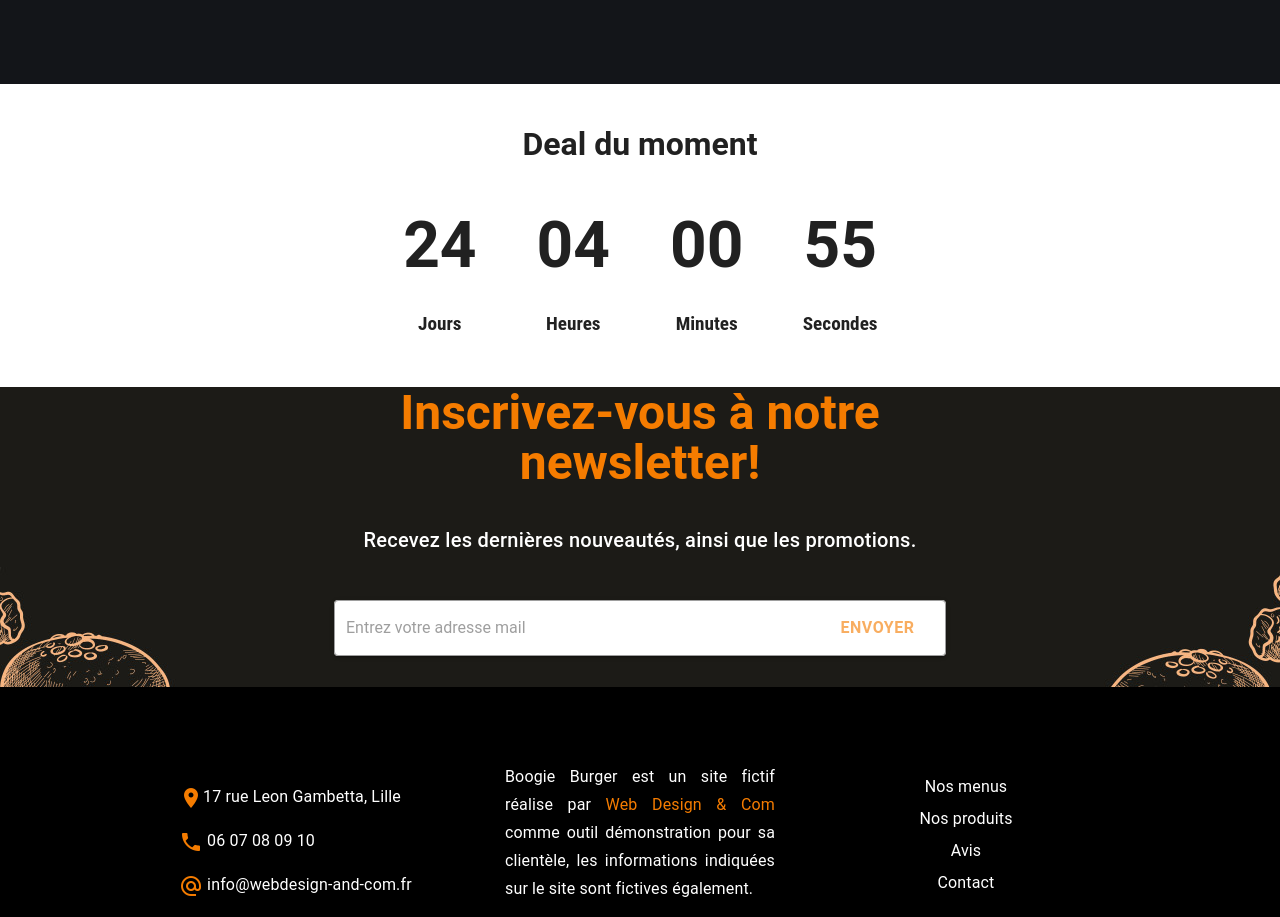
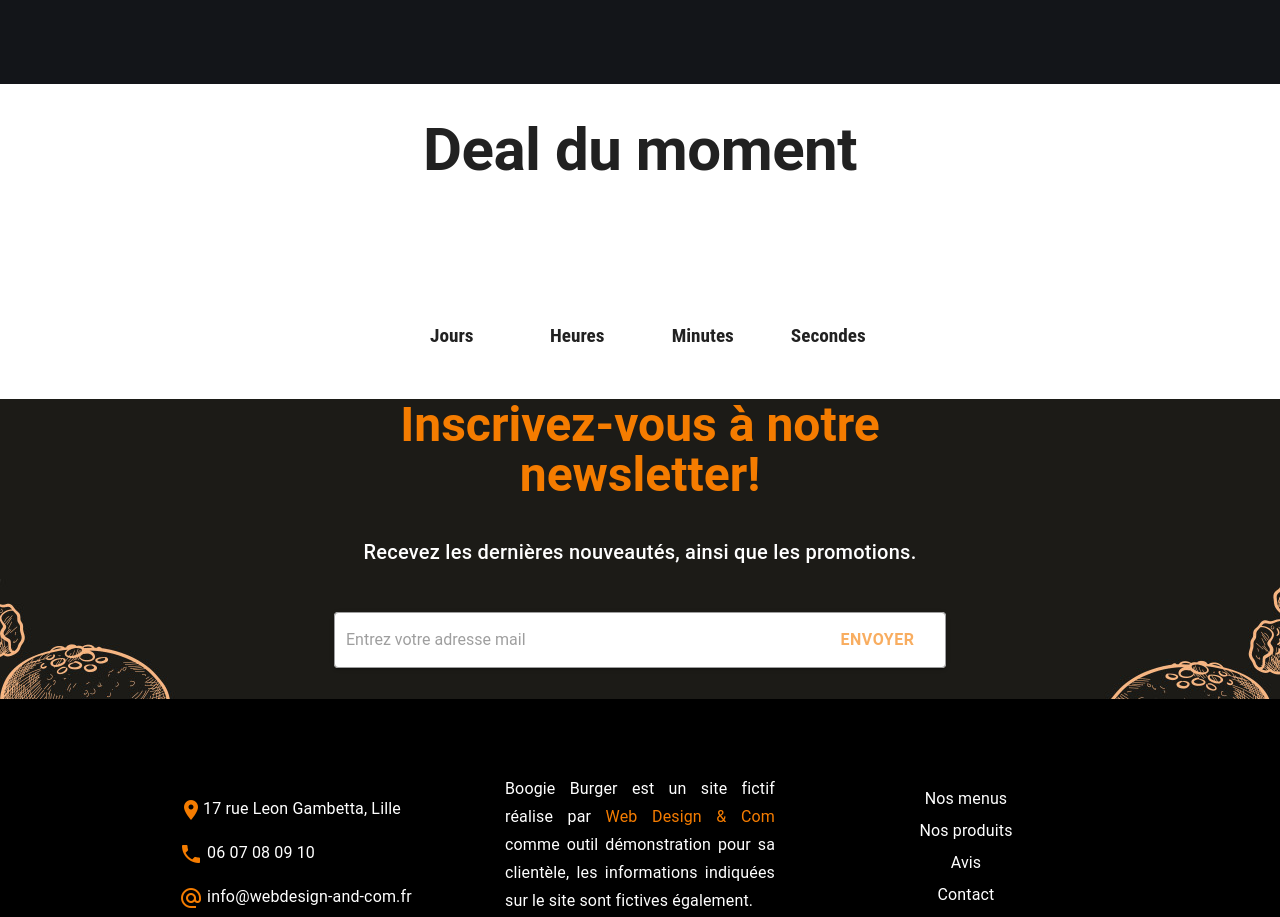
Before and after one commit to Wellhite/Boogie-Burger, a Vue app: page / in a window 1280 px wide. Shown: the part 2220-3137 px from the top of the page. Built offline with nearby package versions, Linux system fonts and the light colour scheme.

Commit message:
Création composant compte à rebours

```diff
--- a/src/components/countDown.vue
+++ b/src/components/countDown.vue
@@ -1,24 +1,24 @@
 <template>
   <v-container fluid class="justify-center">
     <v-col cols="12" class="text-center">
-      <h1> Deal du moment </h1>
+      <h1 class="font-weight-bold text-h6 text-xl-h1 text-lg-h2 text-md-h2 text-sm-h4 "> Deal du moment </h1>
     </v-col>
     <v-row class="justify-center">
       <div class="block">
-        <p class="digit">{{ days | FormatDigital }}</p>
+        <p class="digit white--text">{{ days | FormatDigital }}</p>
         <p class="text">Jours</p>
       </div>
       <div class="block">
-        <p class="digit">{{ hours | FormatDigital }}</p>
+        <p class="digit white--text">{{ hours | FormatDigital }}</p>
         <p class="text">Heures</p>
       </div>
       <div class="block">
-        <p class="digit">{{ minutes | FormatDigital }}</p>
+        <p class="digit white--text">{{ minutes | FormatDigital }}</p>
         <p class="text">Minutes</p>
       </div>
       <div class="block">
-        <p class="digit">{{ seconds | FormatDigital }}</p>
-        <p class="text">Secondes</p>
+        <p class="digit white--text">{{ seconds | FormatDigital }}</p>
+        <p class="text ">Secondes</p>
       </div>
     </v-row>
   </v-container>
@@ -92,6 +92,9 @@ export default {
 </script>
 
 <style>
+
+@import url('https://fonts.googleapis.com/css2?family=Russo+One&family=Yantramanav:wght@500&display=swap');
+
 .block {
   display: flex;
   flex-direction: column;
@@ -117,7 +120,10 @@ export default {
   font-weight: 100;
   font-family: "Roboto", serif;
   margin: 10px;
-  font-weight: bolder;
+
   text-align: center;
+  font-family: 'Russo One', sans-serif;
+font-family: 'Yantramanav', sans-serif;
 }
+
 </style>
```
